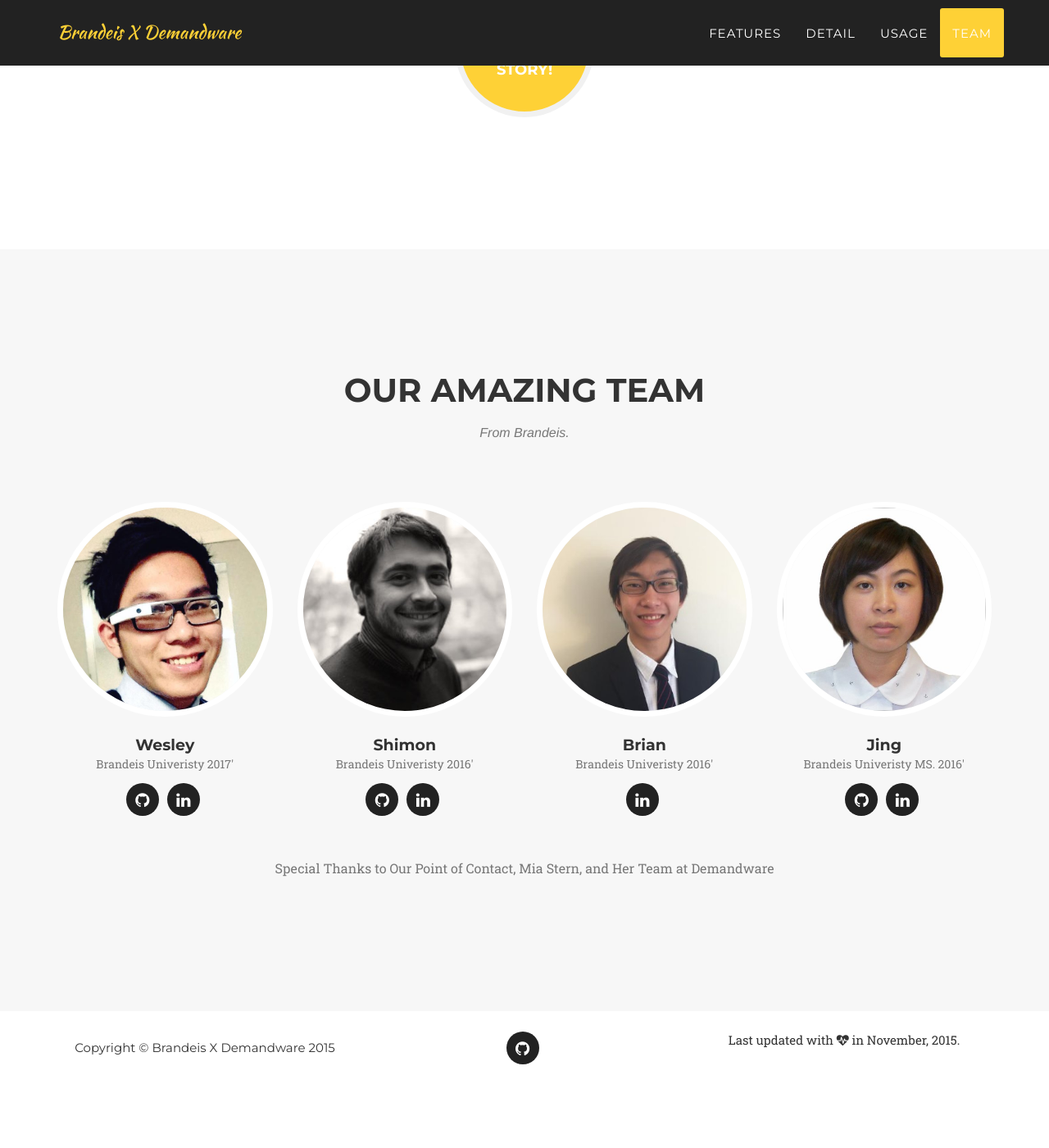
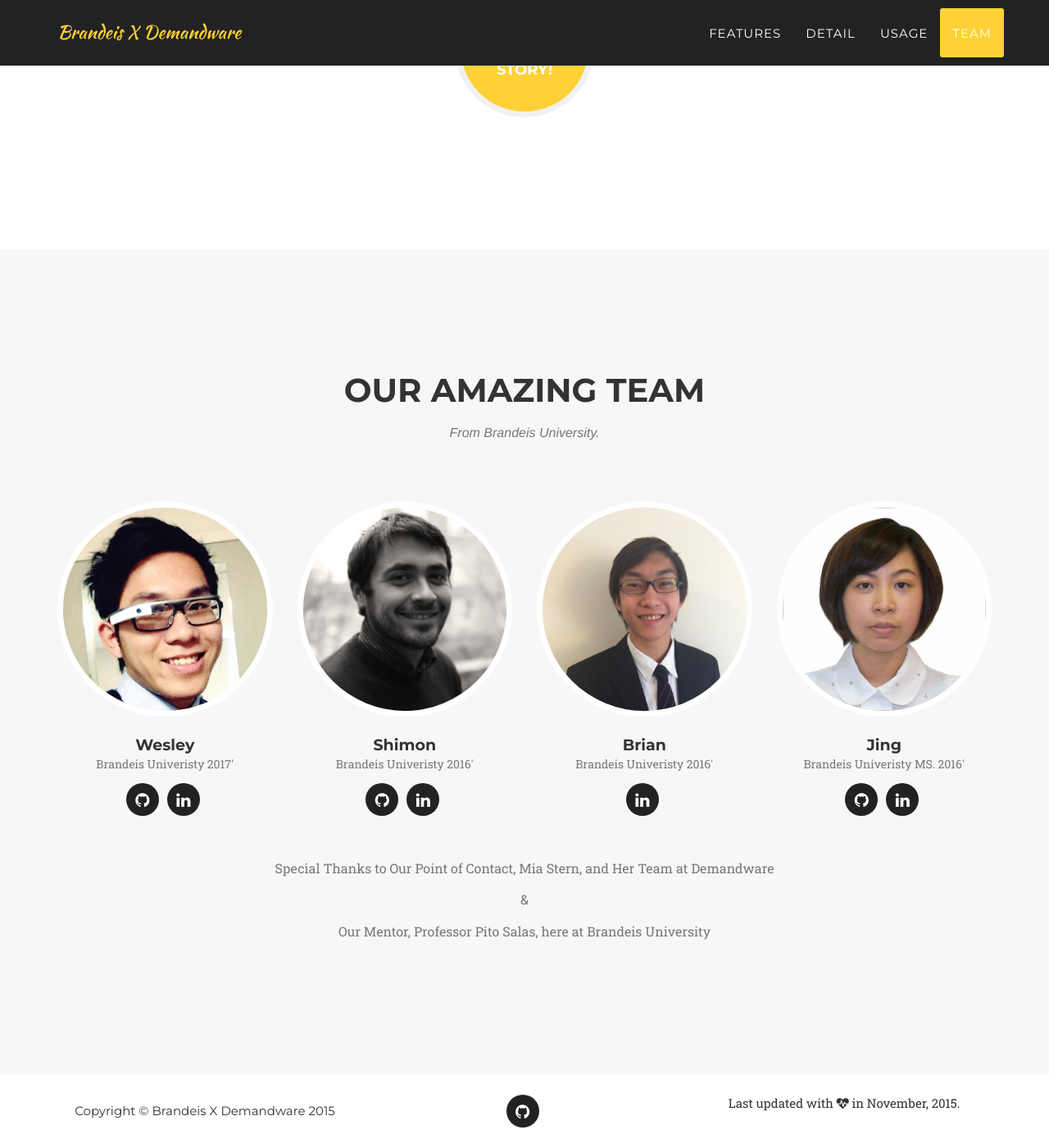
Before and after one commit to BrandeisXDemandware/BrandeisXDemandware.github.io, a Jekyll site: the page built from index.html, in a window 1280 px wide and 1400 px high, scrolled down 4322 px. Shown: the whole window at 82% size. Built offline with Jekyll 4.4.1, drawn with Linux system fonts in a browser that asks for light colours; some web fonts are replaced; before the commit the page ends 5645 px from its top, so only the background shows below that.

Commit message:
minor fix

```diff
--- a/_includes/team.html
+++ b/_includes/team.html
@@ -4,7 +4,7 @@
             <div class="row">
                 <div class="col-lg-12 text-center">
                     <h2 class="section-heading">Our Amazing Team</h2>
-                    <h3 class="section-subheading text-muted">From Brandeis.</h3>
+                    <h3 class="section-subheading text-muted">From Brandeis University.</h3>
                 </div>
             </div>
             <div class="row">
@@ -27,6 +27,8 @@
             <div class="row">
                 <div class="col-lg-8 col-lg-offset-2 text-center">
                     <p class="large text-muted">Special Thanks to Our Point of Contact, Mia Stern, and Her Team at Demandware</p>
+                    <p class="large text-muted">&</p>
+                    <p class="large text-muted">Our Mentor, Professor Pito Salas, here at Brandeis University</p>
                 </div>
             </div>
         </div>
```
Also changed, not shown: 7 other files.
